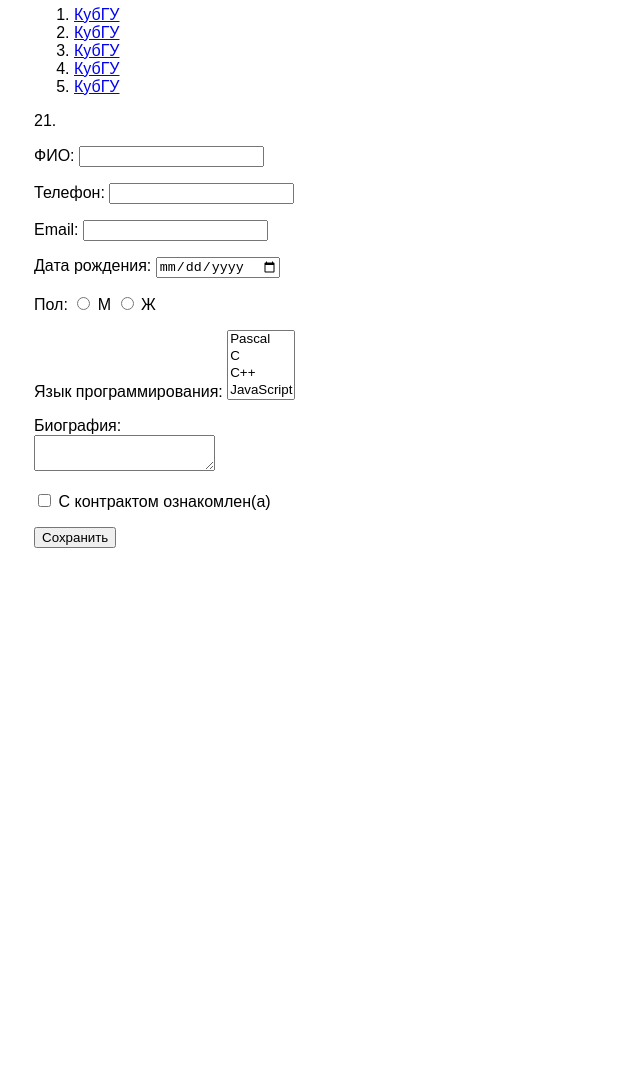
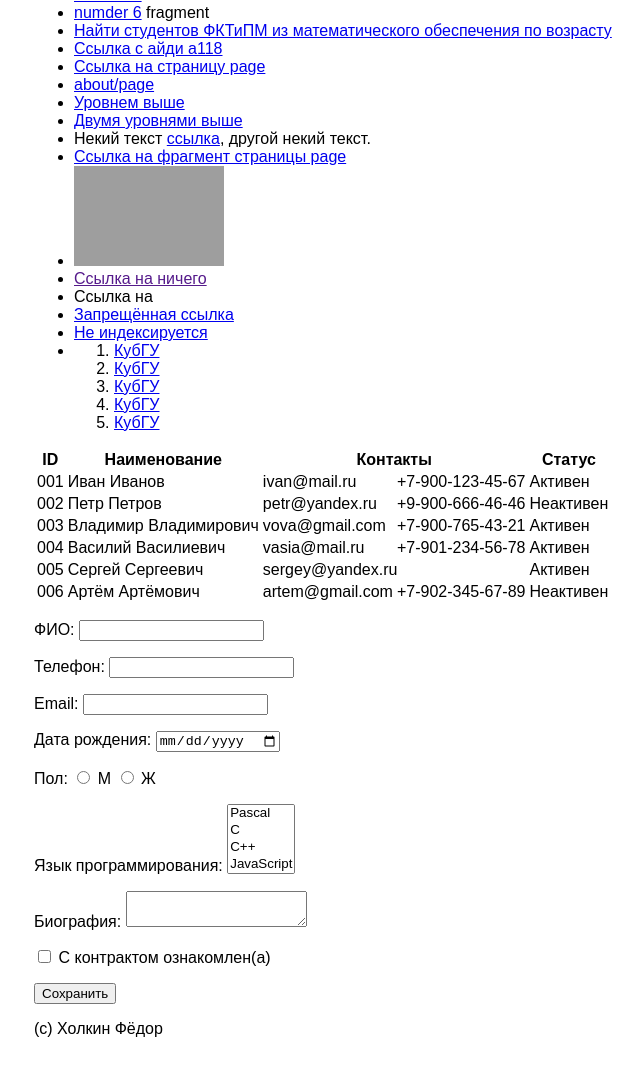
Before and after one commit to FeodorH/FeodorH.github.io-feodorH_HTML_Lab2, a plain HTML site: page index.html in a window 1280 px wide. Shown: the part 594-1668 px from the top of the page, without its empty margins (206-846 px from the left). Before the commit the page ends 1162 px from the top, so only its background shows below. Drawn offline with Linux system fonts and the light colour scheme; grey boxes are pictures that could not be loaded.

Commit message:
Final(maybe) update index.html

```diff
--- a/index.html
+++ b/index.html
@@ -7,7 +7,25 @@
     <link rel="stylesheet" href="css/style.css">
 </head>
 <BODY>
-<ol>
+
+	<header>
+        <img src="https://colab.ws/storage/images/resized/ZunzPDBGq2IX6KTpUfW3TGLRhxU2NohRlvTfEabZ_large.webp" alt="logo" class="logo">
+
+        <div class="header-right">
+            <nav>
+                <a href="#home">Главная</a>
+                <a href="#about">О нас</a>
+                <a href="#contact">Другие сайты</a>
+            </nav>
+            <h1 class="site-title">Тестовый сайт о Куб ГУ</h1>
+        </div>
+    </header>
+
+    <div class="header-right">
+
+    <div class="content">
+
+    <ul class="list">
 
     <li><a href="http://www.kubsu.ru/" title="Сайт КубГУ">number 1</a></li>
 
@@ -51,30 +69,85 @@
 
     <li><!--<noindex>--><a href="https://www.kubsu.ru/">Не индексируется</a><!--</noindex>--></li>
 
-</ol>
-
-20.
-  <ol>
+    <li><ol>
     <li><a href="https://www.kubsu.ru" title="Первая ссылка">КубГУ</a></li>
     <li><a href="https://www.kubsu.ru" title="Вторая ссылка">КубГУ</a></li>
     <li><a href="https://www.kubsu.ru" title="Третья ссылка">КубГУ</a></li>
     <li><a href="https://www.kubsu.ru" title="Четвёртая ссылка">КубГУ</a></li>
     <li><a href="https://www.kubsu.ru" title="Пятая ссылка">КубГУ</a></li>
-</ol>
+    </ol></li>
 
-21.
-<form action="ftp://username:password@ftp.example.com/upload.php" method="post">
-        <p>ФИО: <input type="text" name="fullname" required></p>
-        <p>Телефон: <input type="tel" name="phone" required></p>
-        <p>Email: <input type="email" name="email" required></p>
-        <p>Дата рождения: <input type="date" name="birthdate" required></p>
+    </ul>
 
-        <p>Пол:
-            <input type="radio" name="gender" value="male" required> М
-            <input type="radio" name="gender" value="female"> Ж
+    <table class="table">
+        <thead>
+            <tr>
+                <th>ID</th>
+                <th>Наименование</th>
+                <th colspan="2">Контакты</th>
+                <th>Статус</th>
+            </tr>
+        </thead>
+        <tbody>
+            <tr>
+                <td>001</td>
+                <td>Иван Иванов</td>
+                <td>ivan@mail.ru</td>
+                <td>+7-900-123-45-67</td>
+                <td>Активен</td>
+            </tr>
+            <tr>
+                <td>002</td>
+                <td>Петр Петров</td>
+                <td>petr@yandex.ru</td>
+                <td>+9-900-666-46-46</td>
+              	<td>Неактивен</td>
+            </tr>
+            <tr>
+                <td>003</td>
+                <td>Владимир Владимирович</td>
+                <td>vova@gmail.com</td>
+                <td>+7-900-765-43-21</td>
+              	<td>Активен</td>
+            </tr>
+            <tr>
+                <td>004</td>
+                <td>Василий Василиевич</td>
+                <td>vasia@mail.ru</td>
+                <td>+7-901-234-56-78</td>
+                <td>Активен</td>
+            </tr>
+            <tr>
+                <td>005</td>
+                <td>Сергей Сергеевич</td>
+                <td colspan="2">sergey@yandex.ru</td>
+                <td>Активен</td>
+            </tr>
+            <tr>
+                <td>006</td>
+                <td>Артём Артёмович</td>
+                <td>artem@gmail.com</td>
+                <td>+7-902-345-67-89</td>
+                <td>Неактивен</td>
+            </tr>
+        </tbody>
+    </table>
+
+
+    <form class="form" action="ftp://username:password@ftp.example.com/upload.php" method="post">
+    <p><label>ФИО: <input type="text" name="fullname" required></label></p>
+    <p><label>Телефон: <input type="tel" name="phone" required></label></p>
+    <p><label>Email: <input type="email" name="email" required></label></p>
+    <p><label>Дата рождения: <input type="date" name="birthdate" required></label></p>
+
+    <p class="clearfix">
+        <span class="label">Пол:</span>
+        <label class="radio-label"><input type="radio" name="gender" value="male" required> М</label>
+        <label class="radio-label"><input type="radio" name="gender" value="female"> Ж</label>
     </p>
 
-        <p>Язык программирования:
+    <p class="clearfix">
+        <span class="label">Язык программирования:</span>
         <select name="languages" multiple required>
             <option value="pascal">Pascal</option>
             <option value="c">C</option>
@@ -90,22 +163,36 @@
         </select>
     </p>
 
-        <p>Биография:<br>
+    <p class="clearfix">
+        <span class="label">Биография:</span>
         <textarea name="bio" required></textarea>
     </p>
 
-        <p>
+    <p class="clearfix">
+        <span class="label"></span>
+        <label class="checkbox-label">
             <input type="checkbox" name="agreement" required>
             С контрактом ознакомлен(а)
+        </label>
     </p>
 
+    <p class="clearfix">
+        <span class="label"></span>
         <button type="submit">Сохранить</button>
+    </p>
 	</form>
 
     <map name="myMap">
         <area shape="rect" coords="0,0,100,50" href="http://www.kubsu.ru/" alt="Прямоугольник">
         <area shape="circle" coords="50,50,25" href="http://www.kubsu.ru/" alt="Круг">
     </map>
+  </div>
+
+  <footer class="footer">
+    <p>(с) Холкин Фёдор</p>
+  </footer>
+
+  </div>
 
 </BODY>
 </html>
```
Lines whose indentation alone changed are shown as unchanged.
